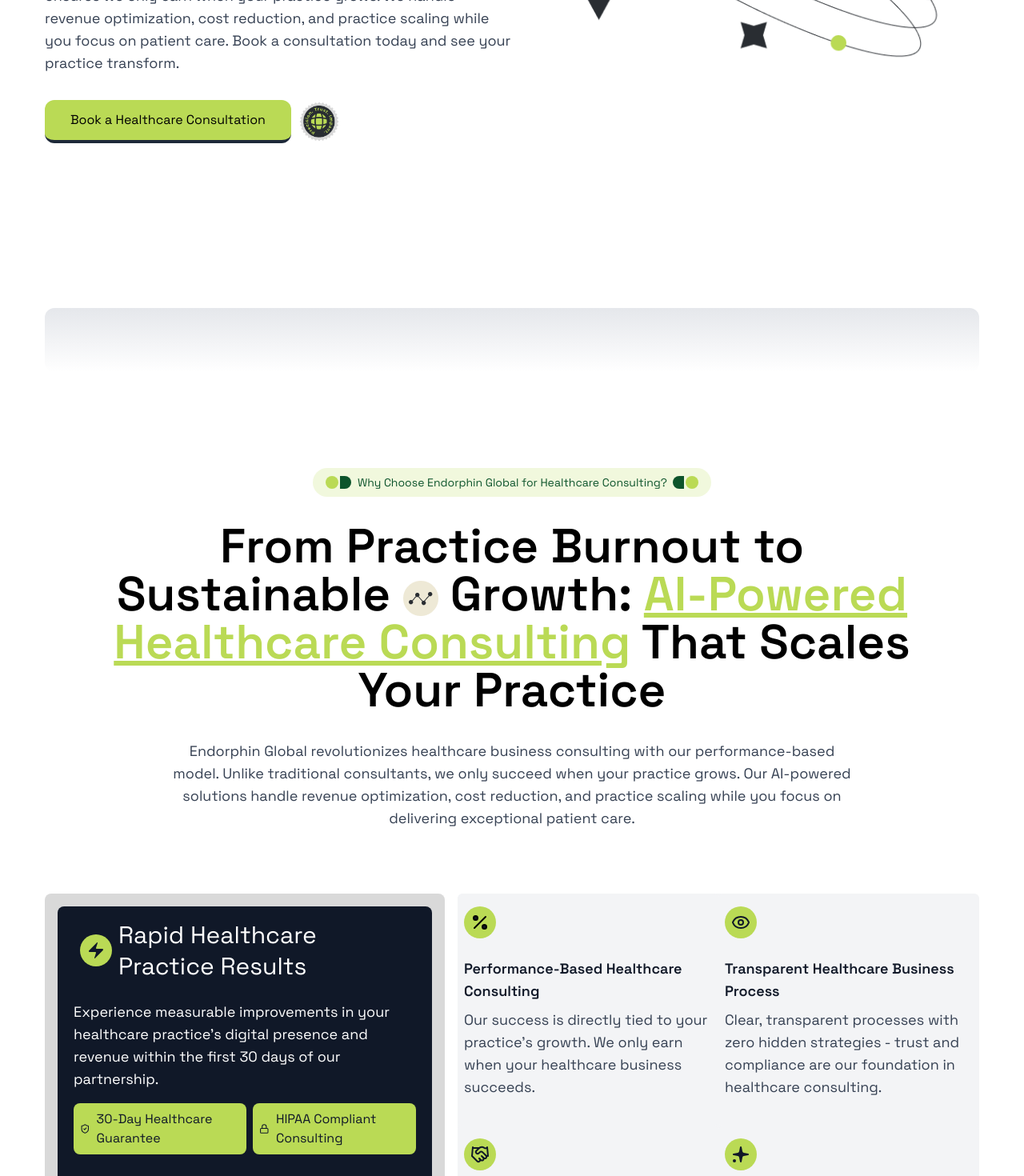
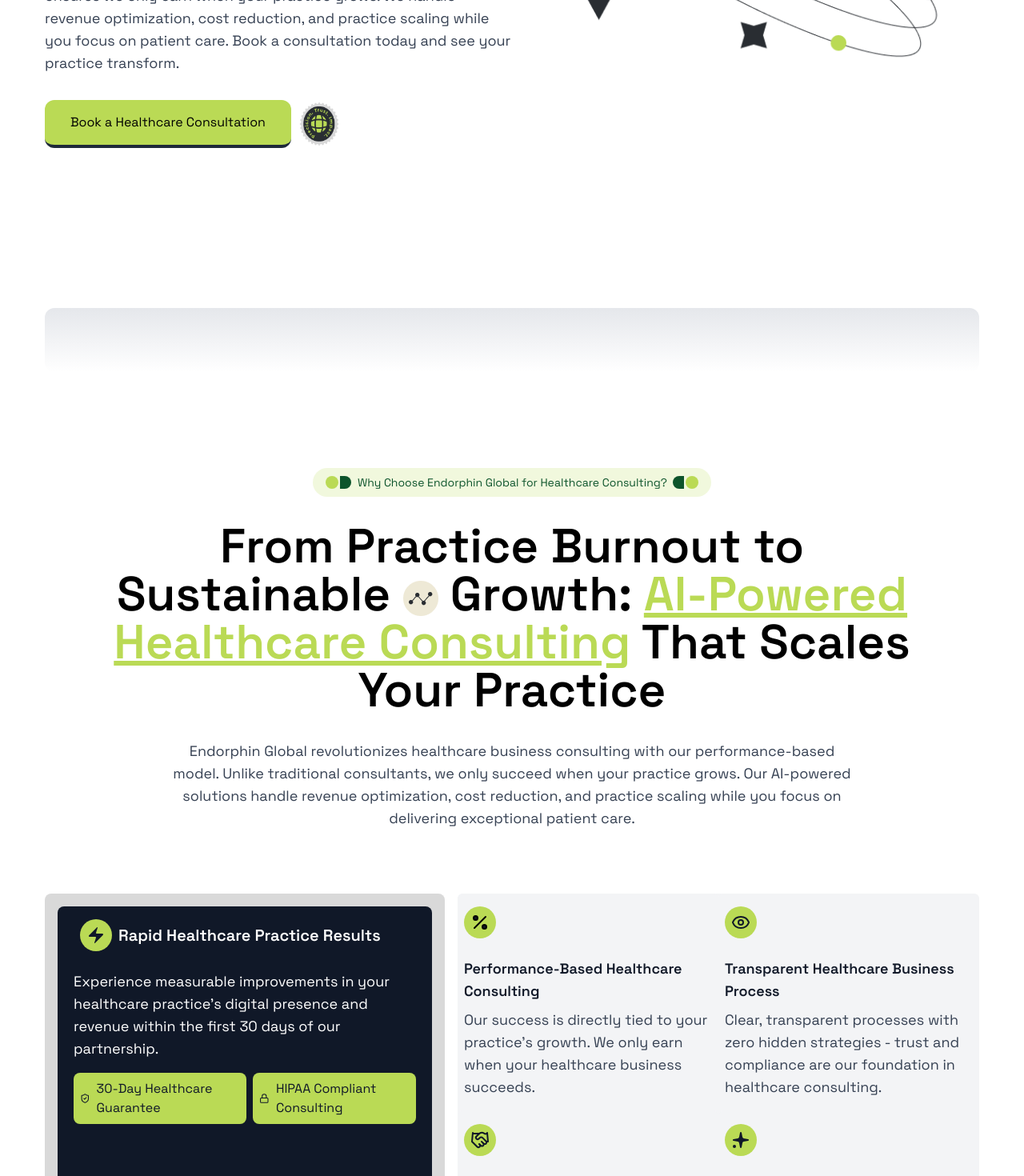
Before and after one commit to Flickz-the-goat/eglobal_consulting, a Next.js app: page / in a window 1280 px wide. Shown: the part 580-2050 px from the top of the page at 80% size. Built offline with nearby package versions, Linux system fonts and the light colour scheme.

Commit message:
performance improve

```diff
--- a/components/CtaButton.tsx
+++ b/components/CtaButton.tsx
@@ -1,11 +1,12 @@
 import Link from "next/link"
-export default function CtaButton({text}: {text: string} ){
+export default function CtaButton({ text }: { text: string }) {
     return (
-        <button className="text-xs md:text-[16px] text-gray-800 button-bg px-4 md:px-10 py-2 rounded-full h-fit font-semibold hover:bg-[#86BC25] hover:cursor-pointer transition-colors">
-            <Link target="_blank" href={"https://app.centerfy.ai/v2/preview/YadZEw2HoLSsxybYdwv9"}>
-            {text}
-            </Link>
-        </button>
+        <Link target="_blank" href={"https://app.centerfy.ai/v2/preview/YadZEw2HoLSsxybYdwv9"}>
+            <button className="text-xs md:text-[16px] text-gray-800 button-bg px-4 md:px-10 py-2 rounded-full h-fit font-semibold hover:bg-[#86BC25] hover:cursor-pointer transition-colors">
+                {text}
+            </button>
+
+        </Link>
     )
 
 }
--- a/components/StepsCard.tsx
+++ b/components/StepsCard.tsx
@@ -24,9 +24,9 @@
         </div>
       </div>
 
-      <h3 className="text-lg font-semibold text-gray-800 text-center">
+      <h1 className="text-lg font-semibold text-gray-800 text-center">
         {title}
-      </h3>
+      </h1>
       <p className="text-sm text-gray-600 text-center leading-relaxed">
         {description}
       </p>
--- a/sections/CtaSection.tsx
+++ b/sections/CtaSection.tsx
@@ -14,14 +14,15 @@
                     their business growth. Start your healthcare consulting journey and
                     see measurable results in 30 days.
                 </p>
-        <button className="button-bg button-hover text-xl hard-shadow px-8 font-main py-2 text-gray-800 rounded-lg w-fit self-center">
                 <Link
                     target="_blank"
                     href={"https://app.centerfy.ai/v2/preview/YadZEw2HoLSsxybYdwv9"}
+                    className="flex justify-center items-center"
                 >
+                    <button className="button-bg button-hover text-xl hard-shadow px-8 font-main py-4 text-gray-800 rounded-lg w-fit self-center">
                         Book a Healthcare Consultation
+                    </button>
                 </Link>
-        </button>
                 <div className="mx-auto max-w-4xl gap-10 flex justify-between text-center">
                     <div>
                         <span className="text-[#BADA55] text-xl font-semibold">99.9%</span>
--- a/sections/Hero.tsx
+++ b/sections/Hero.tsx
@@ -10,8 +10,7 @@
                 <HeroInfo />
                 <h1>
                     Transform Your Healthcare Practice
-          <br className="md:hidden block" />{" "}
-         with Performance-Based Consulting
+                    <br className="md:hidden block" /> with Performance-Based Consulting
                 </h1>
                 <p>
                     Endorphin Global specializes in healthcare business consulting that
@@ -21,14 +20,14 @@
                     Book a consultation today and see your practice transform.
                 </p>
                 <div className="flex gap-2 md:justify-start justify-center">
-          <button className="button-bg border-b-4 border-b-gray-800 px-8 py-2 text-gray-90 rounded-xl button-hover font-main">
                     <Link
                         href={"https://app.centerfy.ai/v2/preview/YadZEw2HoLSsxybYdwv9"}
                         target="_blank"
                     >
+                        <button className="button-bg border-b-4 border-b-gray-800 px-8 py-4 text-gray-90 rounded-xl button-hover font-main">
                             Book a Healthcare Consultation
+                        </button>
                     </Link>
-          </button>
                     <Image
                         src={"/hero-add-on.png"}
                         alt="healthcare consulting benefits"
--- a/sections/WhySection.tsx
+++ b/sections/WhySection.tsx
@@ -48,12 +48,12 @@
       <div className="flex flex-col lg:flex-row gap-4 mt-20">
         <div className="bg-[#d9d9d9] p-4 rounded-lg mx-auto lg:mx-0 max-w-[500px]">
           <div className="rounded-lg bg-gray-900 py-2 px-5 space-y-4 pb-20 ">
-            <h3 className="text-white p-2 font-main flex gap-2 justify-center md:justify-start items-center">
+            <h1 className="text-xl text-white p-2 font-main flex gap-2 justify-center md:justify-start items-center">
               <div className="rounded-full button-bg inline-block p-2">
                 <Zap className="stroke-none fill-gray-900" />{" "}
               </div>
               Rapid Healthcare Practice Results
-            </h3>
+            </h1>
             <p className="text-white text-center md:text-left">
               Experience measurable improvements in your healthcare
               practice&apos;s digital presence and revenue within the first 30
```
Lines whose indentation alone changed are shown as unchanged.
